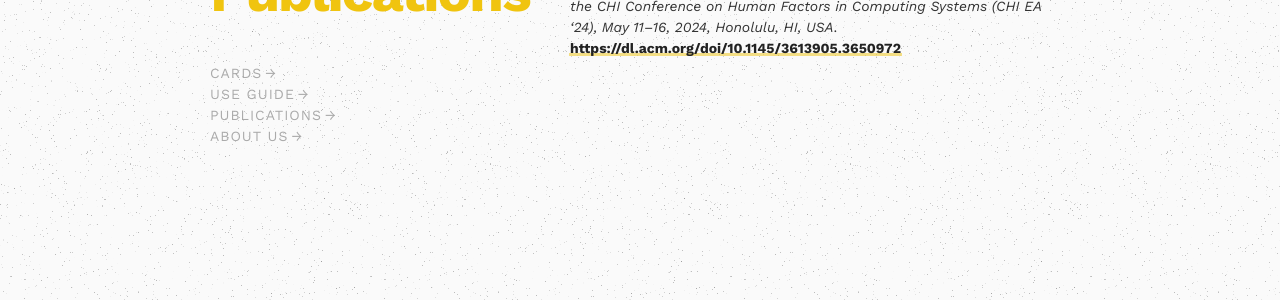
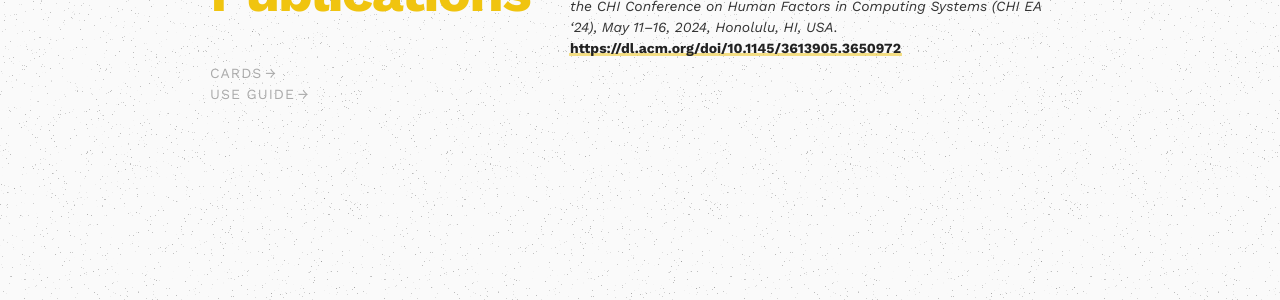
Before and after one commit to aivisethicards/aivisethicards.github.io, a Jekyll site: the page built from publication.md, in a window 1280 px wide. Shown: the part 163-463 px from the top of the page. Built offline with Jekyll 4.4.1, drawn with Linux system fonts in a browser that asks for light colours.

Commit message:
Update nav.html

```diff
--- a/_includes/nav.html
+++ b/_includes/nav.html
@@ -2,6 +2,6 @@
   <a class="single-nav" href="/gallery.html">Cards</a>
 <!--   <a class="single-nav" href="/workshop.html">Workshop</a> -->
   <a class="single-nav" href="/guidelines.html">Use Guide</a>
-  <a class="single-nav" href="/publication.html">Publications</a>
-  <a class="single-nav" href="/people.html">About Us</a>
+<!--   <a class="single-nav" href="/publication.html">Publications</a> -->
+<!--   <a class="single-nav" href="/people.html">About Us</a> -->
 </div>
```
